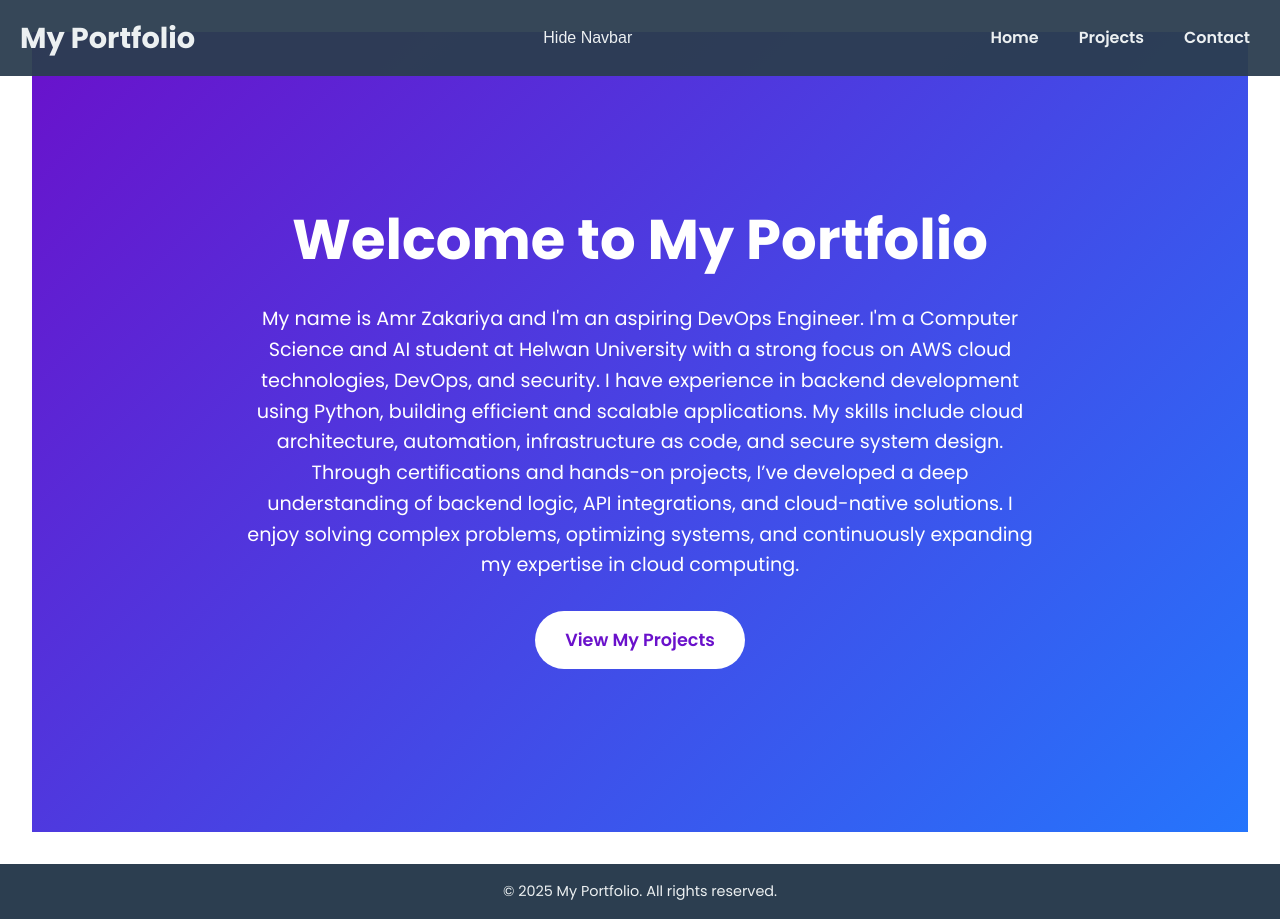
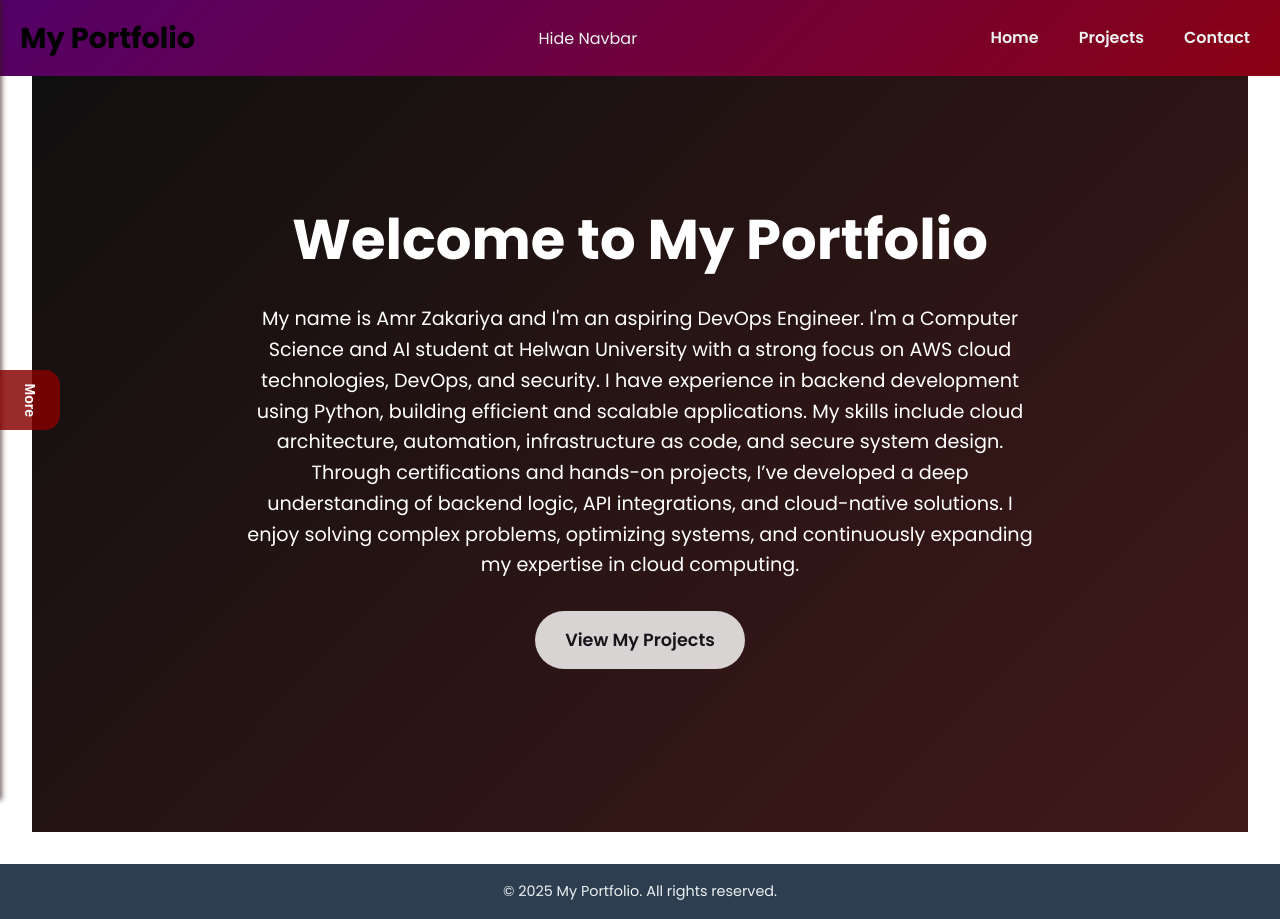
Before and after one commit to Amrzxk/my-portfolio, a Flask app: page / in a window 1280 px wide. Run offline with Flask 3, Linux system fonts and the light colour scheme.

Commit message:
new changes

```diff
--- a/static/css/style.css
+++ b/static/css/style.css
@@ -18,8 +18,8 @@
     top: 0;
     left: 0;
     width: 100%;
-    background: rgba(44, 62, 80, 0.95);
-    color: #ECF0F1;
+    background: linear-gradient(135deg, #530068, #8a0113);
+    color: #000000;
     display: flex;
     align-items: center;
     justify-content: space-between;
@@ -55,6 +55,7 @@
     border: none;               /* Remove the white border */
     color: #ECF0F1;
     font-size: 1rem;
+    font-family: 'Poppins', sans-serif;
     cursor: pointer;
     padding: 5px 10px;
     transition: background-color 0.3s ease;
@@ -141,7 +142,7 @@
     justify-content: center;
     align-items: center;
     min-height: 100vh;
-    background: linear-gradient(135deg, #6a11cb, #2575fc);
+    background: linear-gradient(135deg, #0f0f0f, #411919);
     color: white;
     text-align: center;
     padding: 20px;
@@ -168,10 +169,106 @@
     padding: 15px 30px;
     font-size: 1.1rem;
     font-weight: 600;
-    color: #6a11cb;
-    background: white;
+    color: #0a070eef;
+    background: rgba(255, 255, 255, 0.815);
     border-radius: 50px;
     text-decoration: none;
     transition: all 0.3s ease;
     animation: fadeIn 2.5s ease-in-out;
   }
+/* Side bar css */
+.sidebar {
+  position: fixed;
+  left: -250px;
+  top: 0;
+  height: 100vh;
+  width: 250px;
+  background: #6a0b81;
+  box-shadow: 2px 0 5px rgba(53, 24, 24, 0.664);
+  transition: transform 0.3s ease-in-out;
+  z-index: 1000;
+}
+
+.sidebar-content {
+  padding: 20px;
+}
+
+.profile-img {
+  width: 160px;
+  height: 175px;
+  border-radius: 80%;
+  display: block;
+  margin: 0 auto 30px;
+  object-fit: cover;
+}
+
+.bio-text {
+  font-family: 'Arial', sans-serif;
+  color: #333;
+  line-height: 1.6;
+  text-align: center;
+}
+
+.sidebar-handle {
+  position: absolute;
+  right: -60px;
+  top: 50%;
+  transform: translateY(-50%);
+  width: 60px;
+  height: 60px;
+  background: #850202d5;
+  border-radius: 0 15px 15px 0;
+  cursor: pointer;
+  display: flex;
+  align-items: center;
+  justify-content: center;
+  transition: all 0.3s ease-in-out;
+}
+
+.sidebar-handle span {
+  color: #fff;
+  font-family: 'Arial', sans-serif;
+  transform: rotate(90deg);
+  font-weight: bold;
+  font-size: 14px;
+}
+
+.sidebar.open {
+  transform: translateX(250px);
+}
+.overlay {
+  position: fixed;
+  top: 0;
+  left: 0;
+  width: 100%;
+  height: 100%;
+  background-color: rgba(0, 0, 0, 0.5);
+  z-index: 999; /* One less than sidebar z-index */
+  opacity: 0;
+  transition: opacity 0.3s ease-in-out;
+  pointer-events: none; /* Disable clicks when hidden */
+}
+.overlay.active {
+  opacity: 1;
+  pointer-events: auto; /* Enable clicks when visible */
+}
+@media (max-width: 768px) {
+  .sidebar {
+      width: 80%;
+      left: -80%;
+  }
+
+  .sidebar.open {
+      transform: translateX(80%);
+  }
+
+  .sidebar-handle {
+      right: -45px;
+      width: 45px;
+      height: 50px;
+  }
+
+  .sidebar-handle span {
+      font-size: 12px;
+  }
+}
--- a/templates/base.html
+++ b/templates/base.html
@@ -35,7 +35,19 @@
       </ul>
     </nav>
   </header>
-
+  <div class="sidebar" id="sidebar">
+    <div class="sidebar-handle" id="sidebarHandle">
+        <span>More</span>
+    </div>
+    <!-- Sidebar content goes here -->
+    <div class="sidebar-content">
+        <img src="{{ url_for('static', filename='images/amr.JPG') }}" alt="Your Name" class="profile-img">
+        <div class="bio-text">
+            <p>bio text goes here...</p>
+        </div>
+    </div>
+</div>
+<div class="overlay" id="overlay"></div>
   <main>
     {% block content %}
     <!-- Page-specific content will be injected here -->
```
Also changed, not shown: static/js/script.js (+75 -2 lines).
